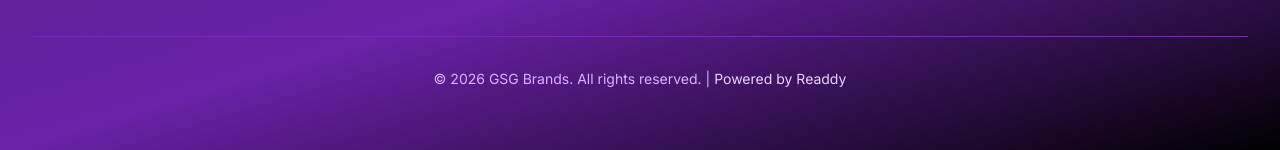
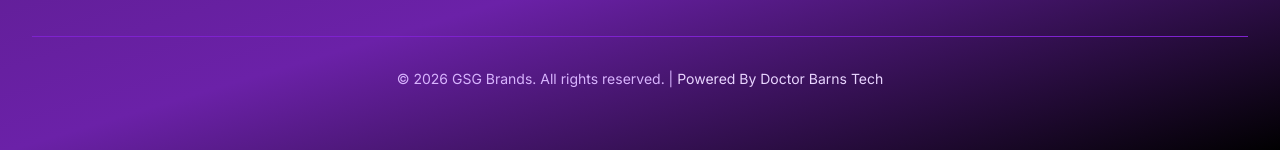
Before and after one commit to Drrbarns/gsg, a Next.js app: page / in a window 1280 px wide. Shown: the part 3676-3826 px from the top of the page. Built offline with nearby package versions, Linux system fonts and the light colour scheme.

Commit message:
Update footer: Powered by Doctor Barns Tech
Co-authored-by: Cursor <cursoragent@cursor.com>

```diff
--- a/src/components/Footer.tsx
+++ b/src/components/Footer.tsx
@@ -110,12 +110,12 @@ export default function Footer() {
           <p className="text-purple-300 text-sm">
             © {new Date().getFullYear()} GSG Brands. All rights reserved. |{' '}
             <a
-              href="https://readdy.ai/?ref=logo"
+              href="https://doctorbarns.com"
               target="_blank"
               rel="noopener noreferrer"
               className="text-purple-200 hover:text-white transition-colors cursor-pointer"
             >
-              Powered by Readdy
+              Powered By Doctor Barns Tech
             </a>
           </p>
         </div>
```
